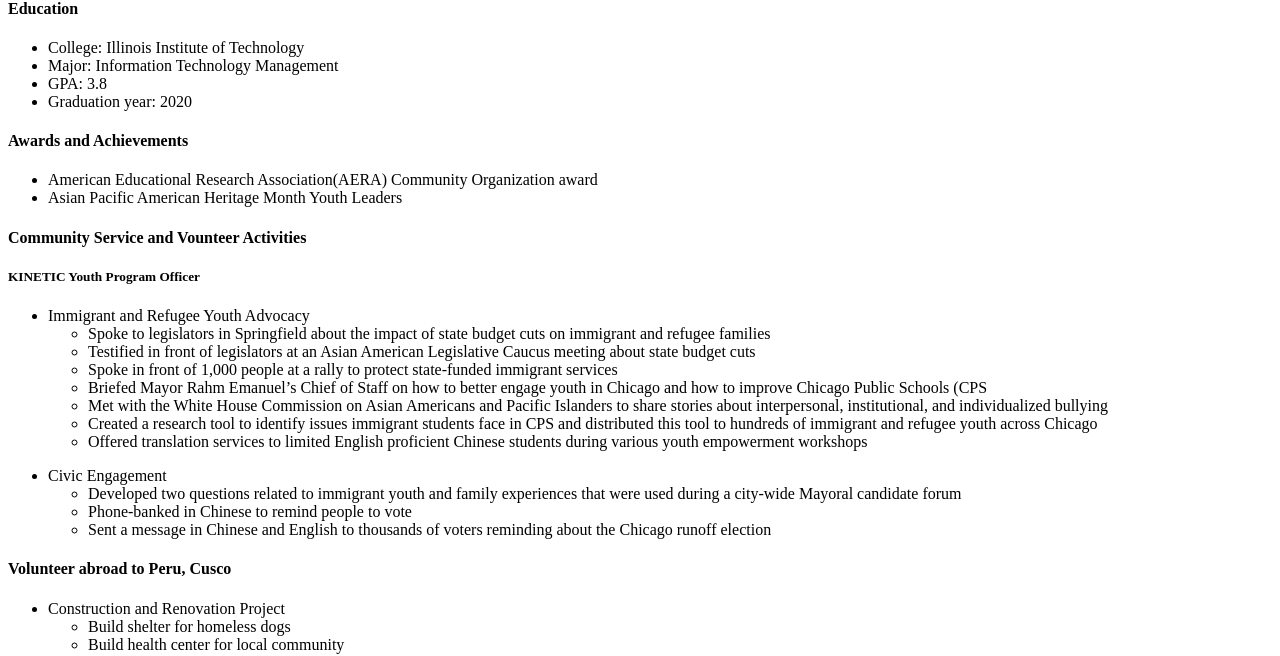
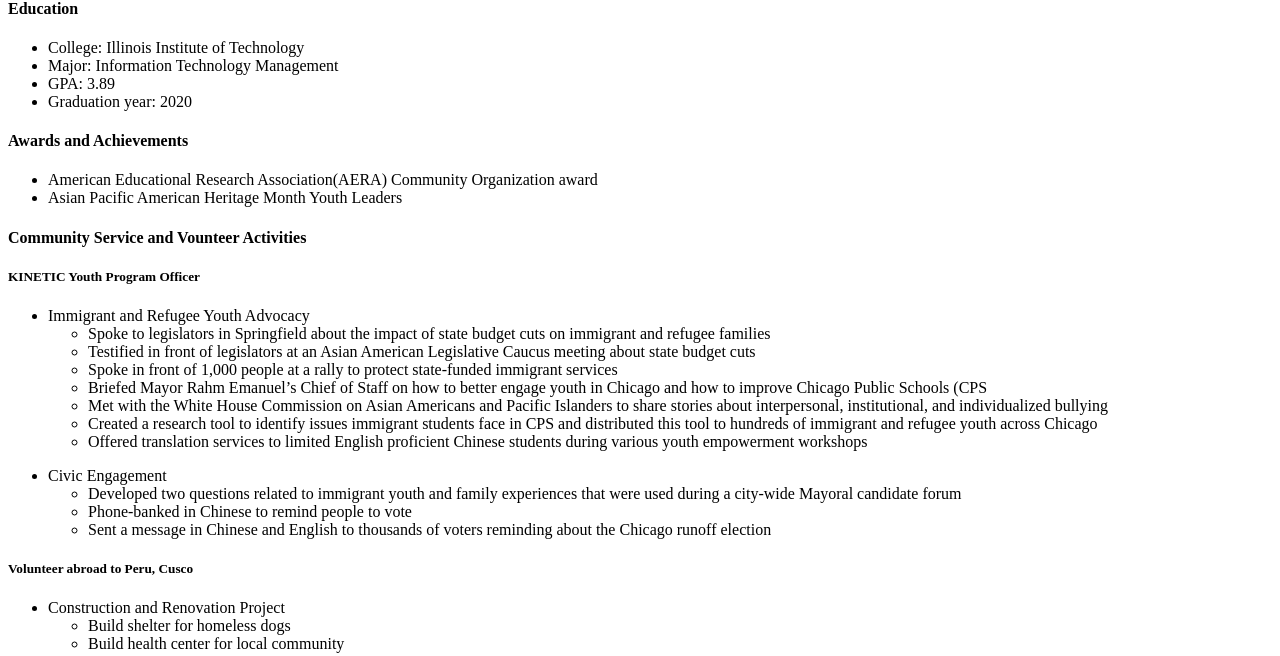
Before and after one commit to wxie11/Project1, a plain HTML site: page resume/resume.html in a window 1280 px wide. Shown: the part 267-923 px from the top of the page. Drawn offline with Linux system fonts and the light colour scheme.

Commit message:
fixed the header

```diff
--- a/resume/resume.html
+++ b/resume/resume.html
@@ -20,7 +20,7 @@
             <ul>
                 <li>College: Illinois Institute of Technology</li>
                 <li>Major: Information Technology Management</li>
-                <li>GPA: 3.8</li>
+                <li>GPA: 3.89</li>
                 <li>Graduation year: 2020</li>
             </ul>
         <h4>Awards and Achievements</h4>
@@ -52,7 +52,7 @@
                         </ul>
                     </li>
                 </ul>
-        <h4>Volunteer abroad to Peru, Cusco</h4>
+            <h5>Volunteer abroad to Peru, Cusco</h5>
                 <ul>
                     <li>Construction and Renovation Project
                         <ul>
```
Lines whose indentation alone changed are shown as unchanged.
